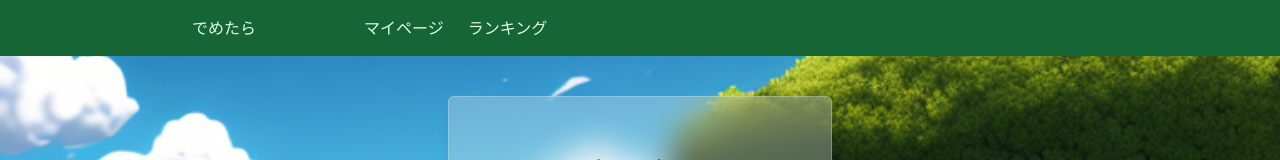
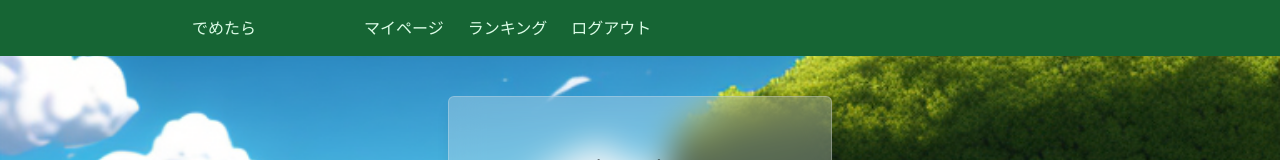
Before and after one commit to preHackUvitaminD/vitaminD_front, a Next.js app: page /ranking in a window 1280 px wide. Shown: the top 160 px of the page. Built offline with nearby package versions, Linux system fonts and the light colour scheme; no server answers; sample sign-in values are in the browser's storage.

Commit message:
add register page

```diff
--- a/src/app/header.tsx
+++ b/src/app/header.tsx
@@ -1,11 +1,12 @@
 'use client'
+
 import Link from 'next/link'
-import { login } from '@/firebase/auth'
+import { logout } from '@/firebase/auth'
 import { useAuthContext } from '@/app/providers/AuthProvider'
 
 export const Header: React.FC = () => {
-  const { userData } = useAuthContext()
-  const token = userData?.idToken
+  const { authData } = useAuthContext()
+  const token = authData?.idToken
 
   return (
     <header>
@@ -24,15 +25,14 @@ export const Header: React.FC = () => {
                   ランキング
                 </div>
               </Link>
-              <div className="text-green-100 hover:bg-green-700 px-3 py-2 rounded ml-auto mr-0">
-                {token ? (
-                  <span></span>
-                ) : (
-                  <div>
-                    <button onClick={() => login()}>ログイン</button>
-                  </div>
-                )}
-              </div>
+              {token && (
+                <button
+                  onClick={() => logout()}
+                  className="text-green-100 hover:bg-green-700 px-3 py-2 rounded ml-auto mr-0"
+                >
+                  ログアウト
+                </button>
+              )}
             </div>
           </div>
         </div>
--- a/src/app/page.tsx
+++ b/src/app/page.tsx
@@ -4,12 +4,15 @@ import '../firebase/firebaseApp'
 
 import { Main } from '@/components/page/Main'
 import { AuthProvider } from './providers/AuthProvider'
+import { AuthGuard } from '@/components/functional/AuthGuard'
 
 export default function Home() {
   return (
-    // <AuthProvider>
-    <Main />
-    // </AuthProvider>
+    <AuthProvider>
+      <AuthGuard>
+        <Main />
+      </AuthGuard>
+    </AuthProvider>
   )
   return (
     <main className="flex min-h-screen flex-col items-center justify-between p-24">
--- a/src/app/providers/AuthProvider.tsx
+++ b/src/app/providers/AuthProvider.tsx
@@ -1,29 +1,31 @@
 'use client'
 import React, { createContext, useEffect, useState, useContext } from 'react'
-import { UserData } from '@/models/UserData'
+import { AuthData } from '@/models/AuthData'
 import { onAuthStateChanged } from '@/firebase/auth'
 
 interface AuthContextProps {
   children?: React.ReactNode
-  userData?: UserData
+  authData?: AuthData | undefined | null
 }
 
-const AuthContext = createContext<AuthContextProps>({ userData: undefined })
+const AuthContext = createContext<AuthContextProps>({ authData: undefined })
 
 export const AuthProvider: React.FC<AuthContextProps> = ({ children }) => {
-  const [userData, setUserData] = useState<UserData | undefined>(undefined)
+  const [authData, setAuthData] = useState<AuthData | undefined | null>(
+    undefined
+  )
 
   useEffect(() => {
-    const unsubscribe = onAuthStateChanged((userData) => {
-      console.log(userData)
-      setUserData(userData)
+    const unsubscribe = onAuthStateChanged((authData) => {
+      console.log(authData)
+      setAuthData(authData)
     })
 
     return unsubscribe
   }, [])
 
   return (
-    <AuthContext.Provider value={{ userData }}>{children}</AuthContext.Provider>
+    <AuthContext.Provider value={{ authData }}>{children}</AuthContext.Provider>
   )
 }
 
--- /dev/null
+++ b/src/app/providers/UserDataProvider.tsx
@@ -0,0 +1,40 @@
+'use client'
+
+import React, { createContext, useState, useContext } from 'react'
+import { UserData } from '@/models/UserData'
+
+interface UserContextProps {
+  children?: React.ReactNode
+  userData?: UserData
+  setUserData?: (data: UserData) => void //応急処置
+}
+
+const UserDataContext = createContext<UserContextProps>({ userData: undefined })
+
+// デモ用のゴミ実装なので早急に何とかする
+export const UserDataProvider: React.FC<UserContextProps> = ({ children }) => {
+  const _userName = localStorage.getItem('userName') as string
+  const _groupName = localStorage.getItem('groupName')!
+  const [userData, setUserData] = useState<UserData | undefined>(
+    _userName
+      ? { userName: _userName, groupName: _groupName ?? undefined }
+      : undefined
+  )
+
+  return (
+    <UserDataContext.Provider
+      value={{
+        userData,
+        setUserData: (data) => {
+          localStorage.setItem('userName', data.userName)
+          data.groupName && localStorage.setItem('groupName', data.groupName)
+          setUserData(data)
+        },
+      }}
+    >
+      {children}
+    </UserDataContext.Provider>
+  )
+}
+
+export const useUserDataContext = () => useContext(UserDataContext)
--- a/src/app/ranking/page.tsx
+++ b/src/app/ranking/page.tsx
@@ -3,16 +3,22 @@
 import Link from 'next/link'
 import { QueryClient, QueryClientProvider } from 'react-query'
 import { Ranking } from '@/components/page/Ranking'
+import { AuthGuard } from '@/components/functional/AuthGuard'
+import { AuthProvider } from '../providers/AuthProvider'
 
 const queryClient = new QueryClient()
 
 const Page: React.FC = () => {
   return (
     <>
-      <QueryClientProvider client={queryClient}>
-        {/* <Link href="/">Main</Link> */}
-        <Ranking />
-      </QueryClientProvider>
+      <AuthProvider>
+        <AuthGuard>
+          <QueryClientProvider client={queryClient}>
+            {/* <Link href="/">Main</Link> */}
+            <Ranking />
+          </QueryClientProvider>
+        </AuthGuard>
+      </AuthProvider>
     </>
   )
 }
--- /dev/null
+++ b/src/app/signin/page.tsx
@@ -0,0 +1,25 @@
+'use client'
+
+import Link from 'next/link'
+import { QueryClient, QueryClientProvider } from 'react-query'
+import { SignIn } from '@/components/page/SignIn'
+import { AuthProvider } from '../providers/AuthProvider'
+import { UserDataProvider } from '../providers/UserDataProvider'
+
+const queryClient = new QueryClient()
+
+const Page: React.FC = () => {
+  return (
+    <>
+      <QueryClientProvider client={queryClient}>
+        <AuthProvider>
+          <UserDataProvider>
+            <SignIn />
+          </UserDataProvider>
+        </AuthProvider>
+      </QueryClientProvider>
+    </>
+  )
+}
+
+export default Page
--- /dev/null
+++ b/src/components/functional/AuthGuard.tsx
@@ -0,0 +1,28 @@
+import { useAuthContext } from '@/app/providers/AuthProvider'
+import { redirect } from 'next/navigation'
+import { ReactNode } from 'react'
+
+export interface AuthGuardProps {
+  children: ReactNode
+}
+
+export const AuthGuard: React.FC<AuthGuardProps> = ({
+  children,
+}: AuthGuardProps) => {
+  const { authData } = useAuthContext()
+
+  if (authData === undefined) {
+    return (
+      <>
+        <div>Now Loading...</div>
+      </>
+    )
+  }
+
+  if (authData === null) {
+    redirect('/signin')
+    return null
+  }
+
+  return <>{children}</>
+}
--- a/src/components/page/Main/index.tsx
+++ b/src/components/page/Main/index.tsx
@@ -8,8 +8,8 @@ const OWNER = '<OWNER>'
 const REPO = '<REPO>'
 
 export const Main: React.FC = () => {
-  const { userData } = useAuthContext()
-  const token = userData?.idToken
+  const { authData } = useAuthContext()
+  const token = authData?.idToken
   // const token = userData?.accessToken
 
   // // アクセストークンを使用してGitHub API（GET /Issues）へリクエストする
--- /dev/null
+++ b/src/components/page/SignIn/index.tsx
@@ -0,0 +1,46 @@
+import { useAuthContext } from '@/app/providers/AuthProvider'
+import { useUserDataContext } from '@/app/providers/UserDataProvider'
+import { login } from '@/firebase/auth'
+import { redirect } from 'next/navigation'
+import { useEffect } from 'react'
+
+export const SignIn: React.FC = () => {
+  const { authData } = useAuthContext()
+  const { userData, setUserData } = useUserDataContext()
+
+  console.log({ authData, userData })
+
+  const isLogedIn = Boolean(authData?.idToken)
+  const isRegistered = Boolean(userData?.groupName)
+
+  console.log({ isLogedIn, isRegistered })
+
+  if (!isLogedIn) {
+    return (
+      <>
+        <div onClick={() => login()}>Login with GitHub</div>
+        <div>Waiting for user login...</div>
+      </>
+    )
+  }
+
+  if (!isRegistered)
+    return (
+      <>
+        <form
+          onSubmit={(e) => {
+            // 応急処置
+            e.preventDefault()
+            setUserData?.({ userName: 'WMs784', groupName: 'vitaminD' })
+          }}
+        >
+          <div>加入するグループ名を入力してください</div>
+          <input type="text" />
+          <input type="submit" value="Register" />
+        </form>
+      </>
+    )
+
+  redirect('/')
+  return <div>Login successfull</div>
+}
--- a/src/firebase/auth.ts
+++ b/src/firebase/auth.ts
@@ -1,3 +1,5 @@
+'use client'
+
 import {
   getAuth,
   onAuthStateChanged as onFirebaseAuthStateChanged,
@@ -10,12 +12,12 @@ import {
   signInWithCredential,
 } from 'firebase/auth'
 import firebaseApp from '@/firebase/firebaseApp'
-import { UserData } from '@/models/UserData'
+import { AuthData } from '@/models/AuthData'
 
 const provider = new GithubAuthProvider()
 provider.addScope('repo')
 
-let userData: UserData | undefined = undefined
+let authData: AuthData | undefined | null = undefined
 
 export const login = async (): Promise<void> => {
   const auth = getAuth(firebaseApp)
@@ -26,8 +28,8 @@ export const login = async (): Promise<void> => {
   const info = getAdditionalUserInfo(result)
 
   // 応急処置
-  localStorage.setItem('accessToken', credential?.accessToken!)
-  localStorage.setItem('userName', info?.username!)
+  // localStorage.setItem('accessToken', credential?.accessToken!)
+  // localStorage.setItem('userName', info?.username!)
 }
 
 export function logout(): Promise<void> {
@@ -40,7 +42,7 @@ export function logout(): Promise<void> {
 }
 
 export const onAuthStateChanged = (
-  callback: (userData: UserData | undefined) => void
+  callback: (authData: AuthData | undefined | null) => void
 ) => {
   const auth = getAuth(firebaseApp)
 
@@ -50,7 +52,7 @@ export const onAuthStateChanged = (
     console.log(user)
 
     if (!user) {
-      userData = undefined
+      authData = null
     } else {
       // 行けると思ってたけど再認証時はGitHubのトークンが降ってこない
       const { token } = await user.getIdTokenResult(true)
@@ -71,12 +73,11 @@ export const onAuthStateChanged = (
       //   ).catch(() => undefined)
       //   if (!userName || !accessToken || !isCredentialValid) await login()
 
-      userData = {
-        // userName,
+      authData = {
         // accessToken,
         idToken: token,
       }
     }
-    callback(userData)
+    callback(authData)
   })
 }
--- /dev/null
+++ b/src/models/AuthData.ts
@@ -0,0 +1,5 @@
+export interface AuthData {
+  // userName: string
+  // accessToken: string
+  idToken?: string
+}
--- a/src/models/UserData.ts
+++ b/src/models/UserData.ts
@@ -1,5 +1,4 @@
 export interface UserData {
-  // userName: string
-  // accessToken: string
-  idToken: string
+  userName: string
+  groupName?: string
 }
```
